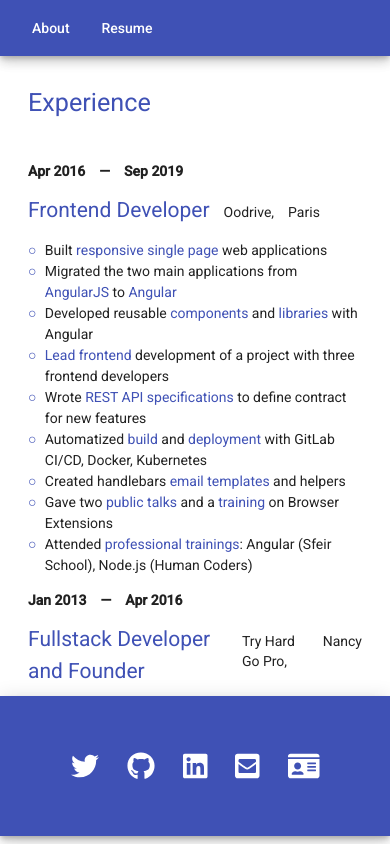
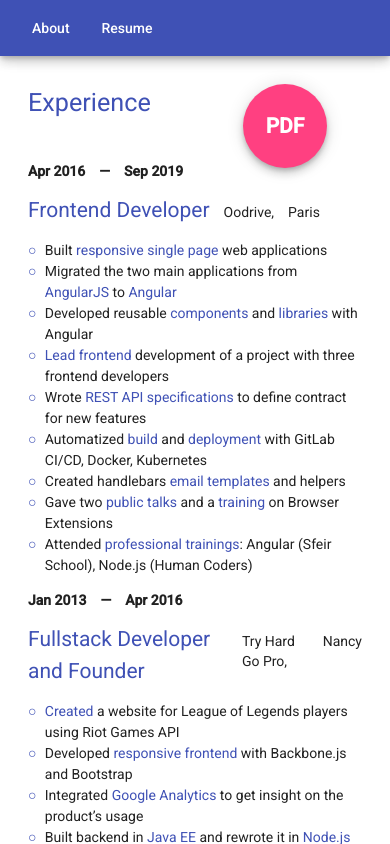
Before and after one commit to gritchou/gritchou.dev, an Angular app: page /resume in a window 390 px wide. Built offline with nearby package versions, Linux system fonts and the light colour scheme.

Commit message:
feat(resume): use new components and handle responsive

```diff
--- a/src/app/resume/resume.component.html
+++ b/src/app/resume/resume.component.html
@@ -1,6 +1,7 @@
-<div class="resume-content">
-    <app-section [title]="'Experience'"></app-section>
-    <app-experience *ngFor="let experience of experiences" [experience]="experience"></app-experience>
-    <app-section [title]="'Education'"></app-section>
-    <app-section [title]="'Technical and Language Skills'"></app-section>
-</div>
+<app-section [title]="'Experience'"></app-section>
+<app-experience *ngFor="let experience of experiences" [experience]="experience"></app-experience>
+<app-section [title]="'Education'"></app-section>
+<app-education *ngFor="let education of educations" [education]="education"></app-education>
+<app-section [title]="'Technical and Language Skills'"></app-section>
+<app-skill *ngFor="let skill of skills" [skill]="skill"></app-skill>
+<div class="pdf mat-elevation-z6" (click)="openPdf()">PDF</div>
--- a/src/app/resume/resume.component.scss
+++ b/src/app/resume/resume.component.scss
@@ -1,11 +1,39 @@
+@import "../../variables";
+
 :host {
-    display: grid;
-    height: calc(100% - 64px - 10em);
-    overflow-y: auto;
+	flex-grow: 1;
+	padding: 2em;
+	display: grid;
+	grid-gap: 1em;
+	align-self: center;
+	max-width: 360em;
+}
 
-    .resume-content {
-        padding: 2em;
-        display: grid;
-        grid-gap: 1em;
-    }
+.pdf {
+	border-radius: 50%;
+	color: white;
+	background-color: $secondary;
+	position: fixed;
+	right: 10em;
+	top: 6em;
+	width: 4em;
+	height: 4em;
+	display: flex;
+	align-items: center;
+	justify-content: center;
+	font-size: 1.5em;
+	font-weight: 700;
+	box-sizing: border-box;
+
+	&:hover {
+		color: $secondary;
+		background-color: white;
+		border: 6px solid $secondary;
+		cursor: pointer;
+	}
+
+	@media(max-width: 500px) {
+		top: 4em;
+		right: 3em;
+	}
 }
--- a/src/app/resume/resume.component.ts
+++ b/src/app/resume/resume.component.ts
@@ -1,16 +1,18 @@
-import { Component, OnInit } from "@angular/core";
-import { Experience } from "./resume";
+import { Component } from '@angular/core';
 
-import { experiences } from "../../assets/resume/jfgrand.json";
+import { experiences, educations, skills } from '../../assets/resume/jfgrand.json';
 
 @Component({
-    selector: "app-resume",
-    templateUrl: "./resume.component.html",
-    styleUrls: ["./resume.component.scss"]
+	selector: 'app-resume',
+	templateUrl: './resume.component.html',
+	styleUrls: ['./resume.component.scss']
 })
-export class ResumeComponent implements OnInit {
-    experiences = experiences;
-    constructor() {}
+export class ResumeComponent {
+	experiences = experiences;
+	educations = educations;
+	skills = skills;
 
-    ngOnInit(): void {}
+	openPdf() {
+		window.open('assets/resume/jfgrand.pdf', '_blank');
+	}
 }
```
Also changed, not shown: 1 other file (tests, documents, lock files or other folders).
